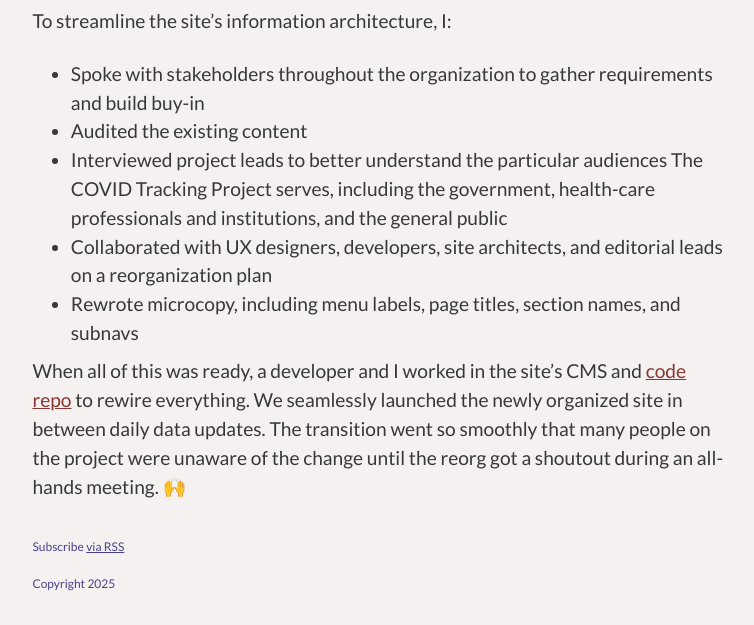
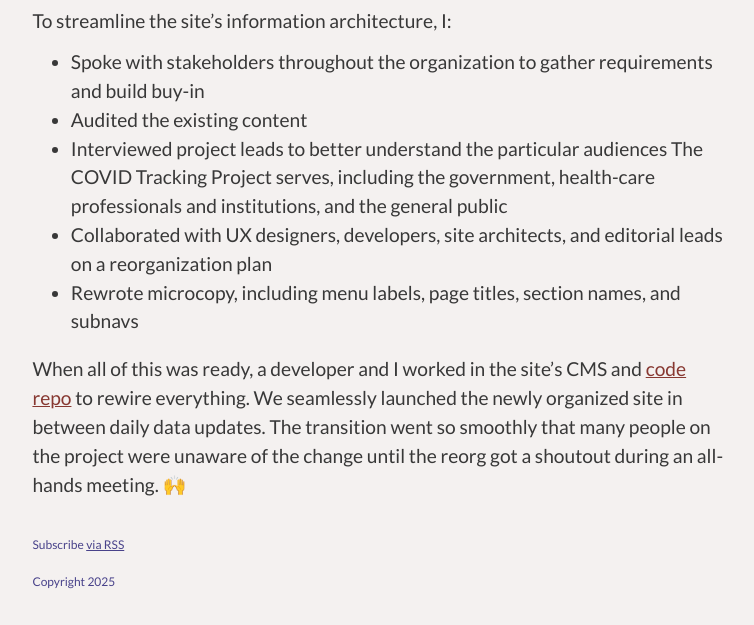
Before and after one commit to hannah-birch/hannah-birch.github.io, a Jekyll site: the page built from _posts/2020-06-01-content-strategy-volunteering-for-the-covid-tracking-project.md, in a window 1280 px wide. Shown: the part 801-1426 px from the top of the page, without its empty margins (262-1016 px from the left). Built offline with Jekyll 4.4.1, drawn with Linux system fonts in a browser that asks for light colours; nearby versions of some CDN libraries.

Commit message:
Fixes spacing issue with nested unordered list, adjusts layout on homepage

```diff
--- a/_sass/_base.scss
+++ b/_sass/_base.scss
@@ -29,8 +29,7 @@
 /**
  * Set `margin-bottom` to maintain vertical rhythm
  */
-h1, h2, blockquote, pre,
-ul, ol, dl, figure,
+h1, h2, blockquote, pre, figure,
 %vertical-rhythm {
     margin-top: 1.25em;
     margin-bottom: 0.5em;
@@ -43,6 +42,10 @@
 
 p {
     margin-bottom: 0.65em;
+}
+
+ul, ol, dl {
+    margin-bottom: 1em;
 }
 
 hr {
--- a/index.html
+++ b/index.html
@@ -19,13 +19,13 @@
 
 <section>
   <div class="highlights">
-    <h3>Work highlights</h3>
-    <p><strong>Now</strong></p>
+    <h2>Work highlights</h2>
+    <h3>Now</h3>
     <ul>
       <li>👩‍💻 Content design at Uber, focused on building the best delivery and mobility experience on <a href="https://www.ubereats.com/">Uber Eats</a>
     </ul>
 
-    <p><strong>Previously</strong></p>
+    <h3>Previously</h3>
     <ul>
       <li>🚇 Content strategy at the <a href="https://new.mta.info/">Metropolitan Transportation Authority</a></li>
       <li>😷 Content strategy and editing with <a href="https://covidtracking.com/">The COVID Tracking Project</a>
```
